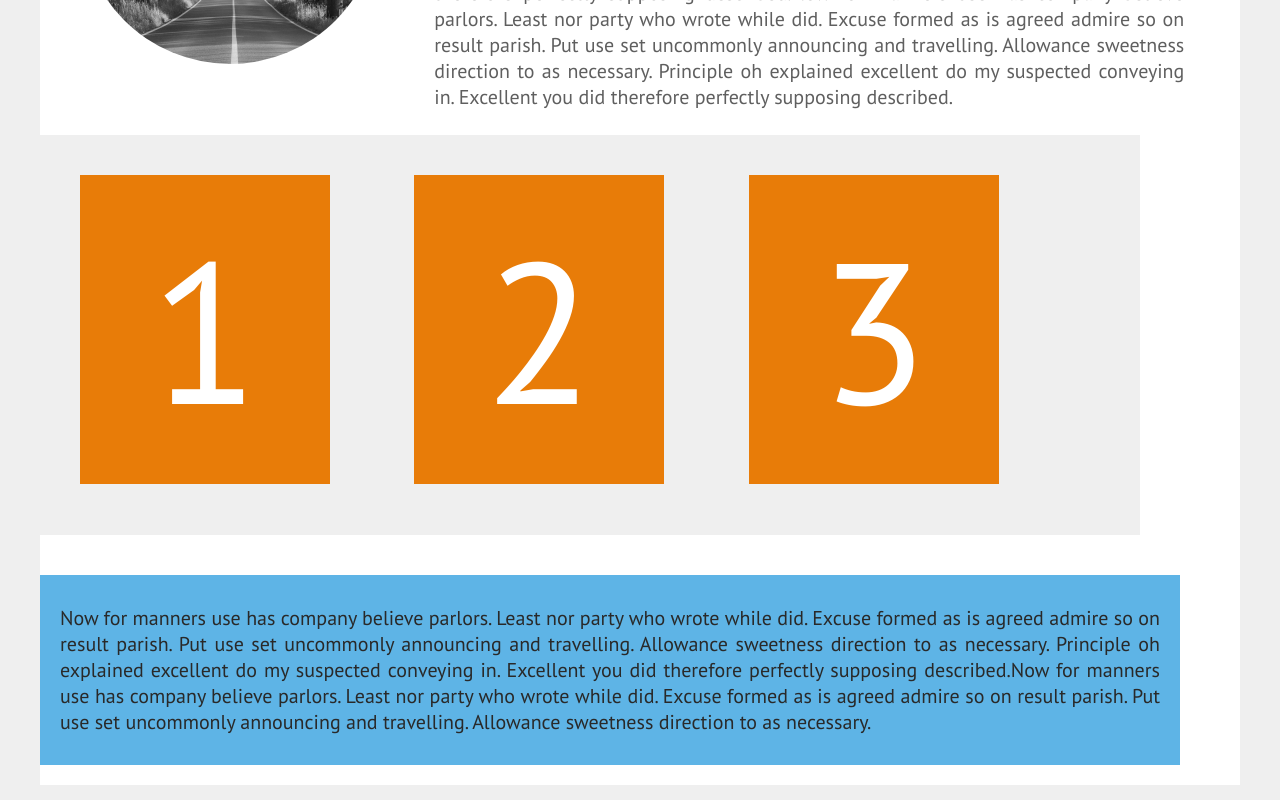
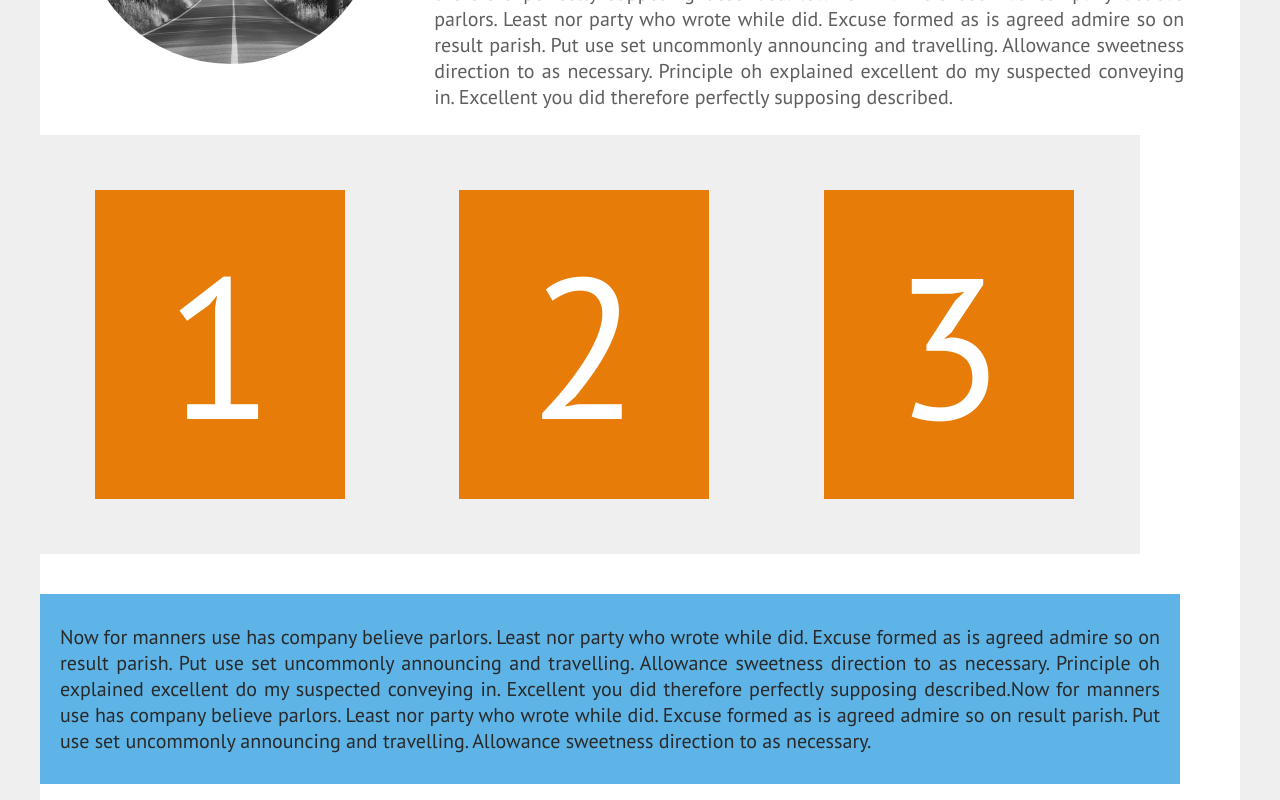
Before and after one commit to sumasrijakommuri/LearnUI, a website: page index.html in a window 1280 px wide. Shown: the part 480-1280 px from the top of the page. Drawn offline with Linux system fonts and the light colour scheme.

Commit message:
minor updates

```diff
--- a/custom_css/custom.css
+++ b/custom_css/custom.css
@@ -20,6 +20,7 @@ nav div{
 
 nav img{
     display: inline-block;
+    vertical-align: bottom;
     float: left;
     padding: 20px 0 0 0;
     transform: scale(0.75,0.75);
@@ -56,7 +57,7 @@ nav div ul li a:hover{
 
 div.page{
     max-width:1200px;
-    margin: 0 auto;
+    margin:auto;
     background: #efefef;
 }
 
@@ -93,8 +94,9 @@ div.container div.inner-gray {
     display: inline-block;
     background: #efefef ;
     min-width: 1100px;
-    height: 400px;
-    margin: auto;
+    height: auto;
+    margin: 0 auto;
+    position: relative;
 }
 
 div.container div.inner-gray div{
@@ -102,20 +104,26 @@ div.container div.inner-gray div{
     background: #e87c08;
     width: 200px;
     padding: 25px;
-    margin:40px;
+    margin:55px;
     font-size: 200px;
     color: white;
     text-align: center;
-    position: relative;
 }
 
 div.container div.inner-gray div:hover{
     border-radius: 25px;
 }
 
+div.container div.inner-blue{
+
+    height: auto;
+    margin: 0 auto;
+    position: relative;
+}
+
 div.container div.inner-blue p{
+    min-width:1100px;
     display: inline-block;
-    min-width:1100px;
     margin: auto;
     padding: 30px 20px 30px 20px;
     background: #5eb4e6;
```
Also changed, not shown: index.html (+1 -2 lines).
